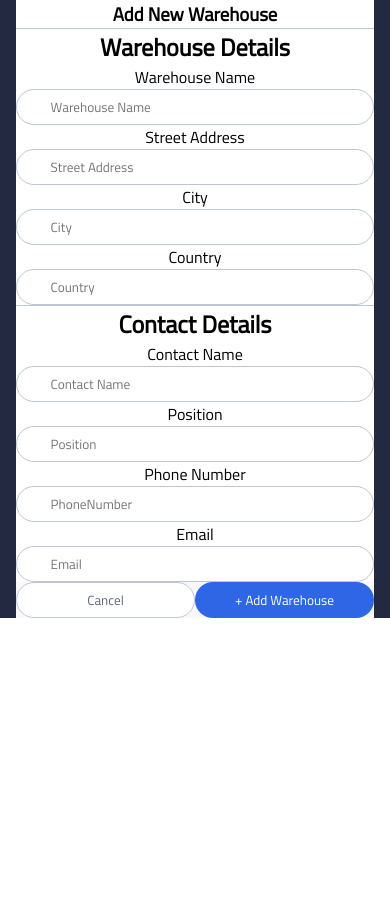
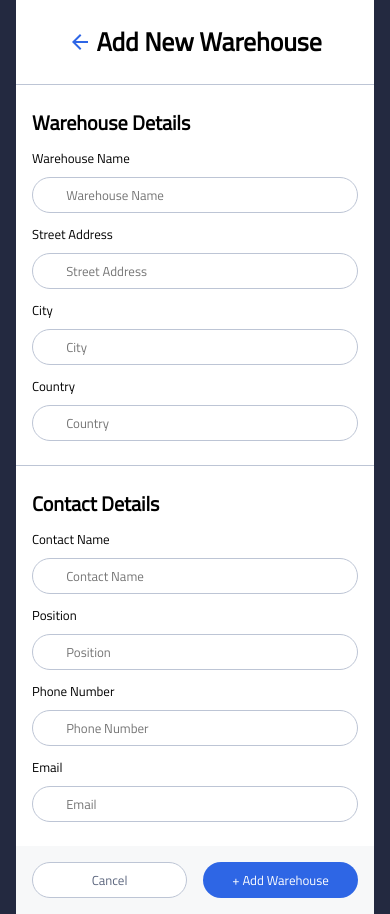
Before and after one commit to seanyang20/InStock, a React (Create React App) app in the folder client/: page /warehouses in a window 390 px wide. Before the commit the page ends 844 px from the top, so only its background shows below. Built offline with nearby package versions, Linux system fonts and the light colour scheme.

Commit message:
create mobile styling for add warehouse

```diff
--- a/client/src/pages/AddWarehouse/AddWarehouse.js
+++ b/client/src/pages/AddWarehouse/AddWarehouse.js
@@ -1,5 +1,6 @@
 import "./AddWarehouse.scss";
 import axios from "axios";
+import arrow from "../../assets/Icons/arrow_back-24px.svg";
 const apiUrl = "http://localhost:8080";
 
 export default function AddWarehouse() {
@@ -32,7 +33,11 @@ export default function AddWarehouse() {
   return (
     <article className="temp-background">
       <section className="add-warehouse">
-        <h1 className="add-warehouse__title">Add New Warehouse</h1>
+        <div className="add-warehouse__header">
+          <img src={arrow} alt="arrow" />
+          <h1 className="add-warehouse__title">Add New Warehouse</h1>
+        </div>
+
         <form onSubmit={handleSubmit} className="add-warehouse__form">
           <section className="add-warehouse__form-section">
             <h2 className="add-warehouse__section-title">Warehouse Details</h2>
@@ -107,7 +112,7 @@ export default function AddWarehouse() {
               type="text"
               name="phoneNumber"
               placeholder="
-      PhoneNumber"
+      Phone Number"
             ></input>
             <label className="add-warehouse__input-label" for="email">
               Email
--- a/client/src/pages/AddWarehouse/AddWarehouse.scss
+++ b/client/src/pages/AddWarehouse/AddWarehouse.scss
@@ -8,37 +8,63 @@
 .add-warehouse {
   margin: 0 1rem;
   background-color: white;
+
+  &__header {
+    display: flex;
+    justify-content: center;
+    padding: 1.5rem 0;
+  }
+
   &__title {
+    font-size: 1.6rem;
+    line-height: 2.25rem;
+    padding-left: 0.25rem;
   }
 
   &__form {
+    text-align: left;
   }
 
   &__form-section {
     border-top: 1px solid $cloud;
+    padding: 1rem;
   }
 
   &__section-title {
+    font-size: 1.25rem;
+    line-height: 1.75rem;
+    padding: 0.5rem 0;
   }
 
   &__input-label {
+    font-size: 0.813rem;
+    line-height: 1.25rem;
+    margin-bottom: 0.5rem;
   }
 
   &__input {
     @include inputBorder;
+    font-size: 0.813rem;
+    line-height: 1.25rem;
+    margin: 0.5rem 0;
   }
+
   &__buttons {
     background-color: $background-light;
     display: flex;
+    padding: 1rem;
   }
   &__cancel-button {
     width: 50%;
+    font-size: 0.813rem;
+    line-height: 1.25rem;
     height: 36px;
     background-color: $white;
     border-radius: 20px;
     color: $slate;
     border: 1px solid $cloud;
     padding: 0 1rem;
+    margin-right: 0.5rem;
     @include mQ($breakpoint-tablet) {
       height: 38px;
     }
@@ -50,12 +76,15 @@
 
   &__add-button {
     width: 50%;
+    font-size: 0.813rem;
+    line-height: 1.25rem;
     height: 36px;
     background-color: $instock-indigo;
     border-radius: 20px;
     border: none;
     color: white;
     padding: 0 1rem;
+    margin-left: 0.5rem;
     @include mQ($breakpoint-tablet) {
       height: 38px;
     }
```
Also changed, not shown: client/src/assets/Icons/arrow_back-24px.svg (added).
